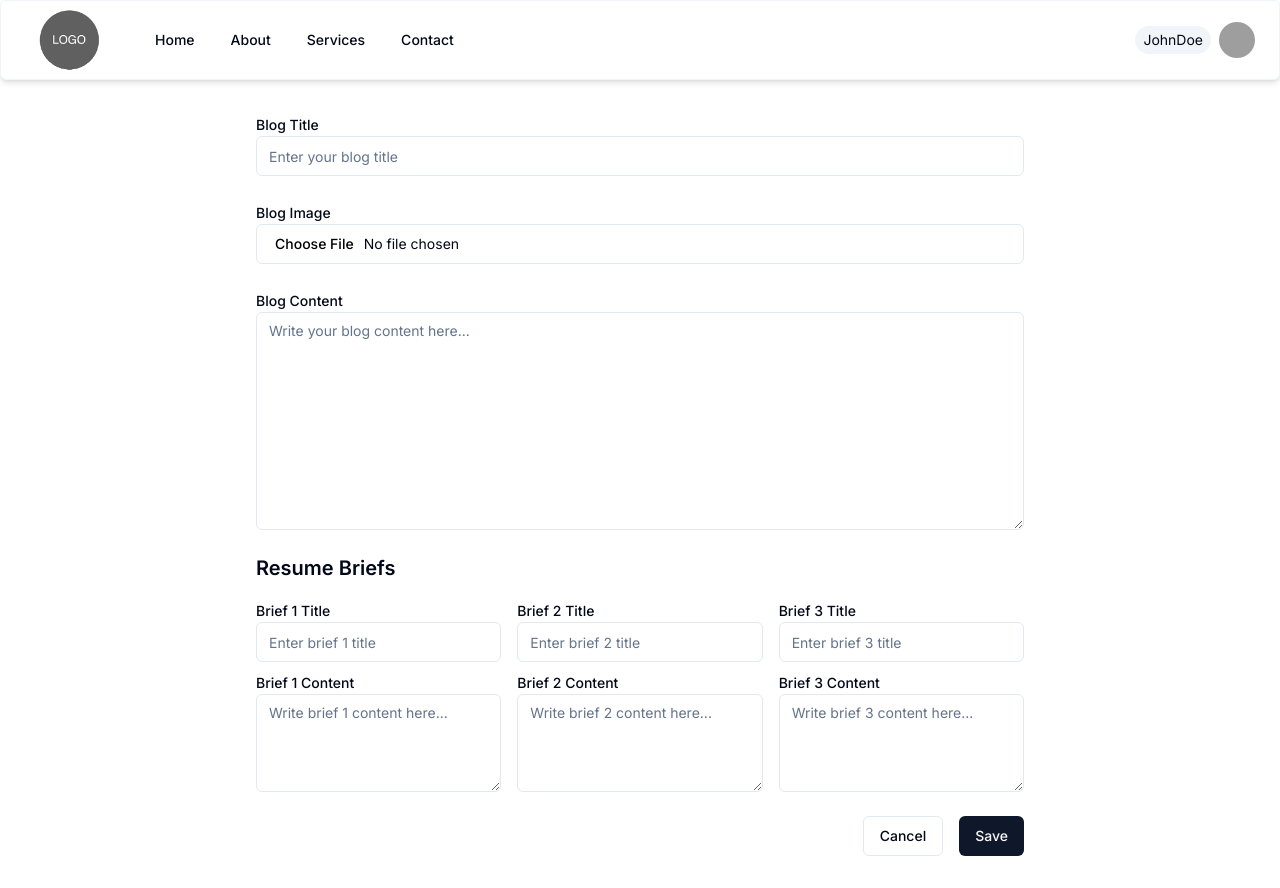
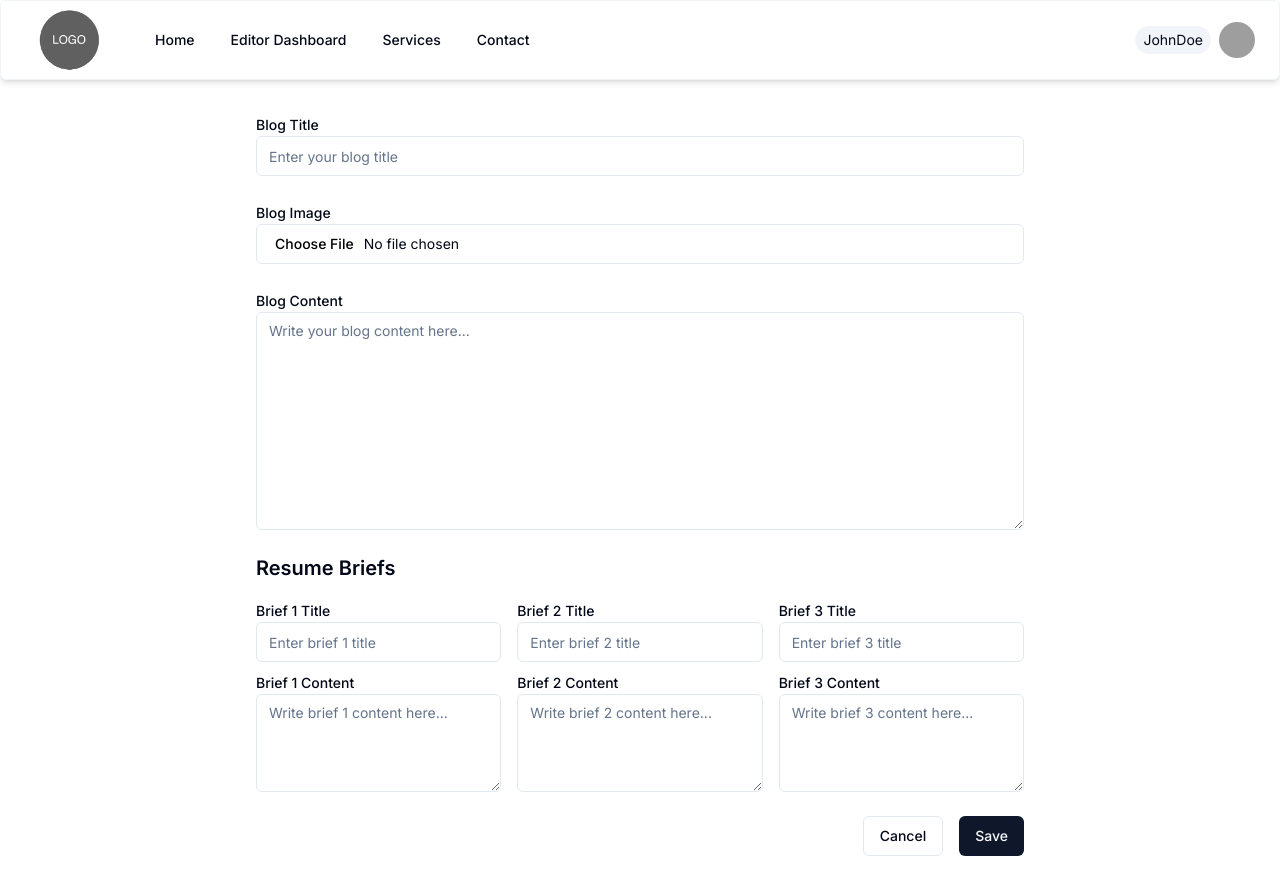
Before and after one commit to Web3DC/EtherPress, a Next.js app in the folder ePressApp/: page /edit-blog in a window 1280 px wide. Built offline with nearby package versions, Linux system fonts and the light colour scheme; grey boxes are pictures that could not be loaded.

Commit message:
frontend editor menu values

```diff
--- a/ePressApp/components/EditorBlogList.tsx
+++ b/ePressApp/components/EditorBlogList.tsx
@@ -2,13 +2,16 @@
 import { Button } from "@/components/ui/button"
 import { Card } from "@/components/ui/card"
 import { Table, TableHeader, TableRow, TableHead, TableBody, TableCell } from "@/components/ui/table"
+import Link from "next/link"
 
 export default function EditorBlogListComponent() {
   return (
     <div className="max-w-4xl mx-auto p-4">
       <div className="flex justify-between items-center mb-4">
         <h2 className="text-xl font-bold">My Collaborations</h2>
-        <Button variant="outline">Add New</Button>
+        <Link href="/edit-blog">
+          <Button variant="default">Add New</Button>
+        </Link>
       </div>
       <Card>
         <Table>
--- a/ePressApp/components/Header.tsx
+++ b/ePressApp/components/Header.tsx
@@ -40,10 +40,11 @@ export default function HeaderComponent() {
           </Sheet>
         </nav>
 
-        <Link href="#" className="mr-6 flex items-center" prefetch={false}>
+        <Link href="/" className="mr-6 flex items-center" prefetch={false}>
           <Image src={SITE_LOGO} alt={`${SITE_NAME} logo`} width={90} height={90} className="h-fit"/>
           <span className="sr-only">{SITE_NAME}c</span>
         </Link>{" "}
+
         <nav className="hidden lg:flex items-center gap-4 text-sm font-medium">
           <NavigationMenu>
             <NavigationMenuList>
--- a/ePressApp/constants/siteInfo.tsx
+++ b/ePressApp/constants/siteInfo.tsx
@@ -8,9 +8,9 @@ export const MENU_ITEMS = [
         icon: "/resources/icons8-home.svg"
     },
     {
-        label: "About",
-        href: "/about",
-        icon: "/resources/icons8-about.svg"
+        label: "Editor Dashboard",
+        href: "/editor-dashboard",
+        icon: "/resources/icons8-dashboard.svg"
     },
     {
         label: "Services",
```
Also changed, not shown: ePressApp/public/resources/icons8-dashboard.svg (added).
